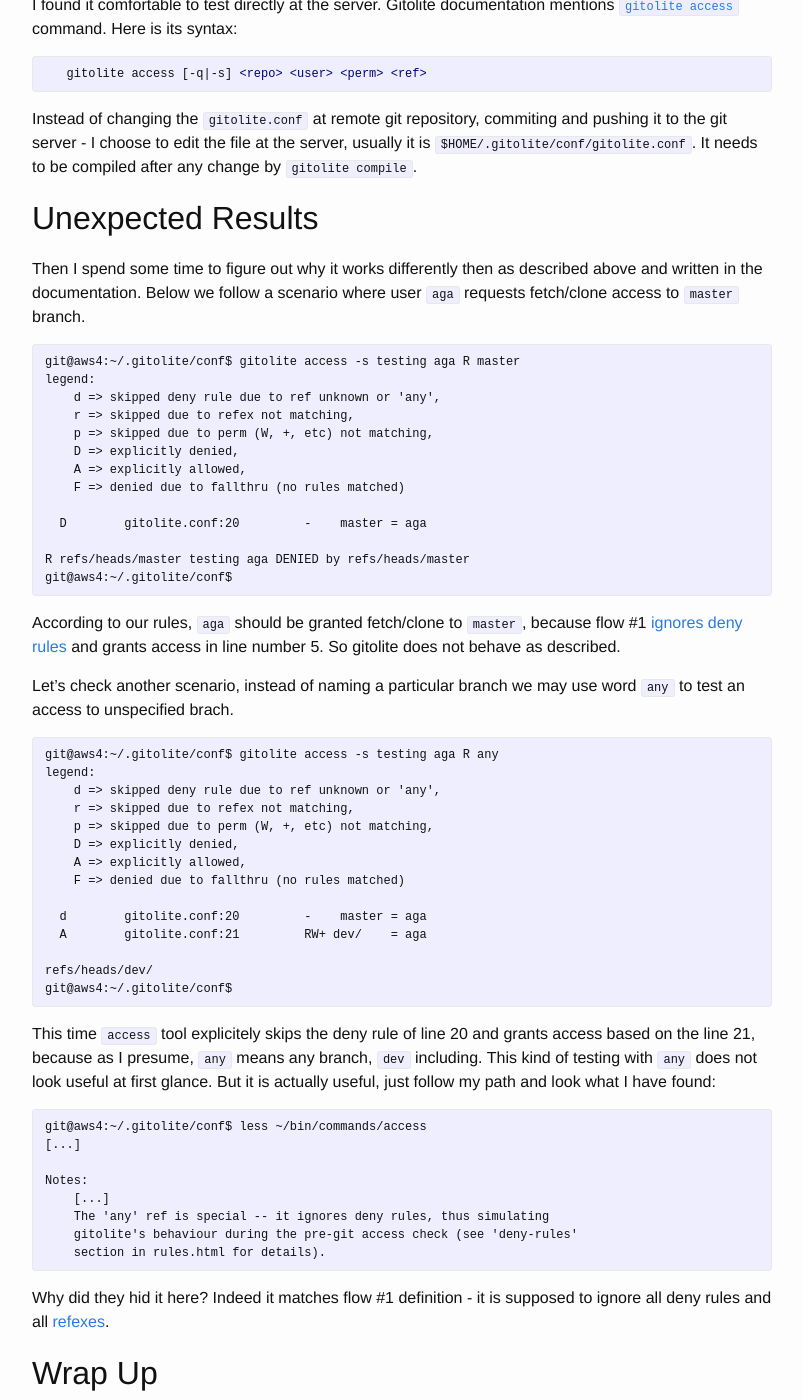
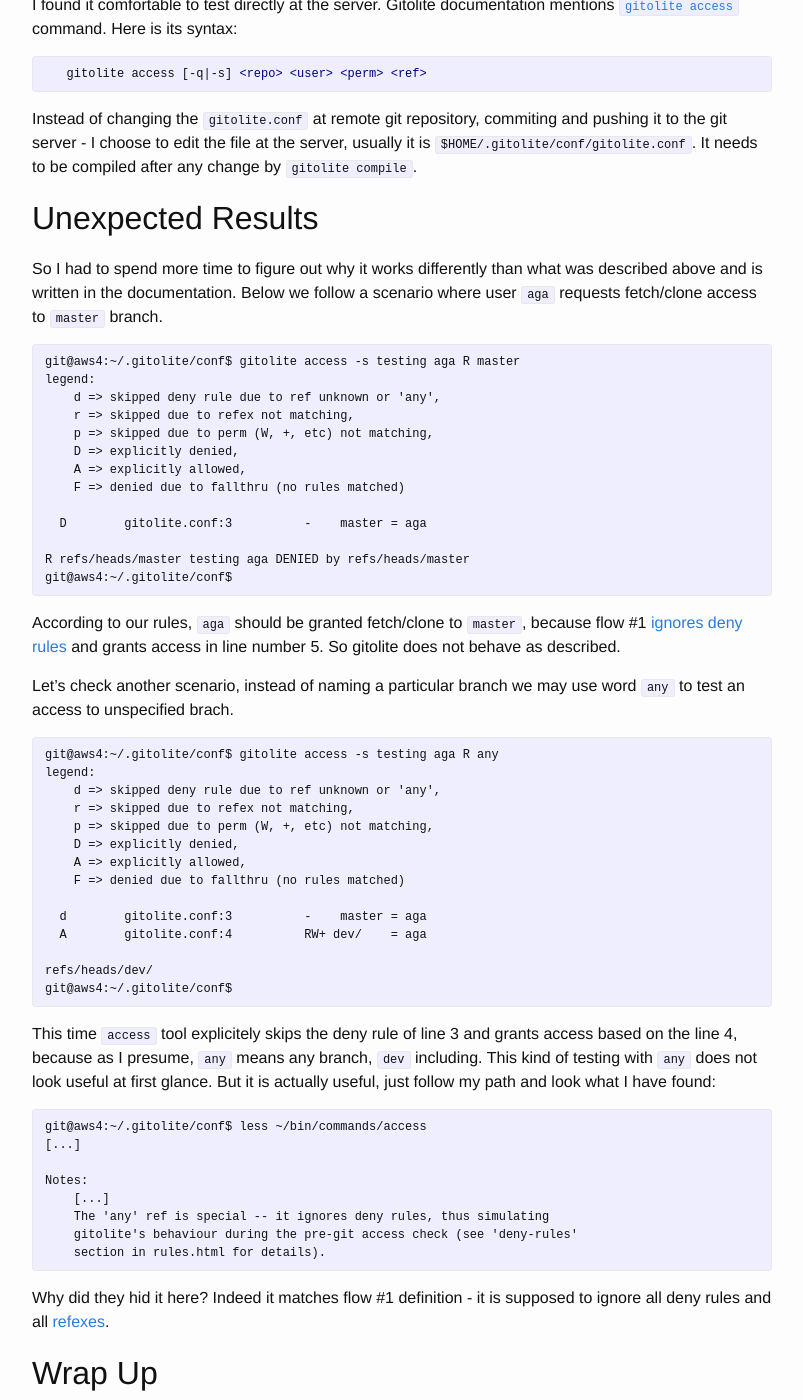
Before and after one commit to jkedra/jkedra.github.io, a Jekyll site: the page built from _posts/2016-10-31-gitolite.md, in a window 1280 px wide and 1400 px high, scrolled down 1047 px. Shown: the whole window, without its empty margins (238-1041 px from the left). Built offline with Jekyll 4.4.1, drawn with Linux system fonts in a browser that asks for light colours; comment, search, counter and statistics services are not loaded.

Commit message:
typos, line numbering aligned

```diff
--- a/_posts/2016-10-31-gitolite.md
+++ b/_posts/2016-10-31-gitolite.md
@@ -71,8 +71,8 @@
 
 ## Unexpected Results
 
-Then I spend some time to figure out why it works differently then
-as described above and written in the documentation. Below we follow
+So I had to spend more time to figure out why it works differently than
+what was described above and is written in the documentation. Below we follow
 a scenario where user `aga` requests fetch/clone access to `master`
 branch.
 
@@ -87,7 +87,7 @@
     A => explicitly allowed,
     F => denied due to fallthru (no rules matched)
 
-  D        gitolite.conf:20         -    master = aga
+  D        gitolite.conf:3          -    master = aga
 
 R refs/heads/master testing aga DENIED by refs/heads/master
 git@aws4:~/.gitolite/conf$
@@ -112,16 +112,16 @@
     A => explicitly allowed,
     F => denied due to fallthru (no rules matched)
 
-  d        gitolite.conf:20         -    master = aga
-  A        gitolite.conf:21         RW+ dev/    = aga
+  d        gitolite.conf:3          -    master = aga
+  A        gitolite.conf:4          RW+ dev/    = aga
 
 refs/heads/dev/
 git@aws4:~/.gitolite/conf$
 
 {% endhighlight %}
 
-This time `access` tool explicitely skips the deny rule of line 20 and
-grants access based on the line 21, because as I presume, `any` means
+This time `access` tool explicitely skips the deny rule of line 3 and
+grants access based on the line 4, because as I presume, `any` means
 any branch, `dev` including. This kind of testing with `any` does not
 look useful at first glance. But it is actually useful, just follow my
 path and look what I have found:
```
